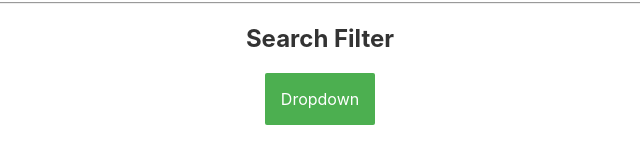
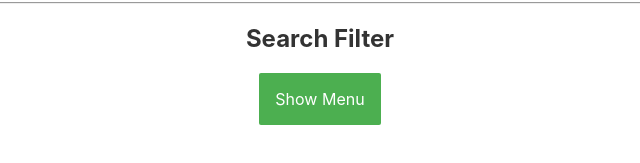
Before and after one commit to SinisaVukmirovic/How-To-Svelte, a Svelte app: page / in a window 1280 px wide. Shown: the part 221-384 px from the top of the page, without its empty margins (320-960 px from the left). Built offline with nearby package versions, Linux system fonts and the light colour scheme.

Commit message:
Created components for btn and input

```diff
--- a/src/App.svelte
+++ b/src/App.svelte
@@ -1,5 +1,5 @@
 <script>
-	import SearchFilter from './components/search-filter/SearchFilter.svelte';
+	import SearchFilter from './projects/search-filter/SearchFilter.svelte';
 </script>
 
 <main>
--- a/src/components/search-filter/SearchFilter.svelte
+++ b/src/projects/search-filter/SearchFilter.svelte
@@ -1,6 +1,8 @@
 <script>
     import { each } from "svelte/internal";
-import MenuItem from "./components/MenuItem.svelte";
+    import MenuItem from "./components/MenuItem.svelte";
+    import Button from "./components/Button.svelte";
+    import Input from "./components/Input.svelte";
 
     let showMenu = false;
     let inputValue = '';
@@ -15,35 +17,6 @@ import MenuItem from "./components/MenuItem.svelte";
 </script>
 
 <style>
-    .dropbtn {
-    background-color: #4CAF50;
-    color: white;
-    padding: 16px;
-    font-size: 16px;
-    border: none;
-    cursor: pointer;
-    }
-
-    /* Dropdown button on hover & focus */
-    .dropbtn:hover, .dropbtn:focus {
-    background-color: #3e8e41;
-    }
-
-    /* The search field */
-    #myInput {
-    box-sizing: border-box;
-    background-image: url('https://s2.svgbox.net/octicons.svg?ic=search-bold&color=000');
-    background-position: 14px 12px;
-    background-repeat: no-repeat;
-    font-size: 16px;
-    padding: 14px 20px 12px 45px;
-    border: none;
-    border-bottom: 1px solid #ddd;
-    }
-
-    /* The search field when it gets focus/clicked on */
-    #myInput:focus {outline: 3px solid #ddd;}
-
     /* The container <div> - needed to position the dropdown content */
     .dropdown {
     position: relative;
@@ -68,11 +41,11 @@ import MenuItem from "./components/MenuItem.svelte";
 <h2>Search Filter</h2>
 
 <div class="dropdown">
-    <button on:click={() => showMenu = !showMenu} class="dropbtn">Dropdown</button>
+    <Button on:click={() => showMenu = !showMenu} {showMenu} />
 
     <div id="myDropdown" class="dropdown-content" class:show={showMenu}>
-        <input type="text" placeholder="Search.." autocomplete="off" id="myInput" bind:value={inputValue} on:keyup={filterFunction}>
-
+        <Input bind:inputValue on:keyup={filterFunction} />
+        <!-- menu -->
         {#if filteredItems.length > 0}
             {#each filteredItems as item}
                 <MenuItem label={item} />
--- /dev/null
+++ b/src/projects/search-filter/components/Button.svelte
@@ -0,0 +1,22 @@
+<script>
+    export let showMenu;
+</script>
+
+<style>
+    .dropbtn {
+    background-color: #4CAF50;
+    color: white;
+    padding: 16px;
+    font-size: 16px;
+    border: none;
+    cursor: pointer;
+    }
+
+    /* Dropdown button on hover & focus */
+    .dropbtn:hover, .dropbtn:focus {
+    background-color: #3e8e41;
+    }
+</style>
+
+<!-- MarkUp -->
+<button on:click class="dropbtn">{showMenu ? "Hide Menu" : "Show Menu"}</button>
--- /dev/null
+++ b/src/projects/search-filter/components/Input.svelte
@@ -0,0 +1,24 @@
+<script>
+    export let inputValue;
+</script>
+
+<style>
+    /* The search field */
+    #myInput {
+    box-sizing: border-box;
+    background-image: url('https://s2.svgbox.net/octicons.svg?ic=search-bold&color=000');
+    background-position: 14px 12px;
+    background-repeat: no-repeat;
+    font-size: 16px;
+    padding: 14px 20px 12px 45px;
+    border: none;
+    border-bottom: 1px solid #ddd;
+    }
+
+    /* The search field when it gets focus/clicked on */
+    #myInput:focus {outline: 3px solid #ddd;}
+</style>
+
+<!-- MarkUp -->
+<input type="text" placeholder="Search.." autocomplete="off" id="myInput"
+bind:value={inputValue} on:keyup>
```
Also changed, not shown: src/projects/search-filter/components/MenuItem.svelte (renamed from src/components/search-filter/components/MenuItem.svelte).
